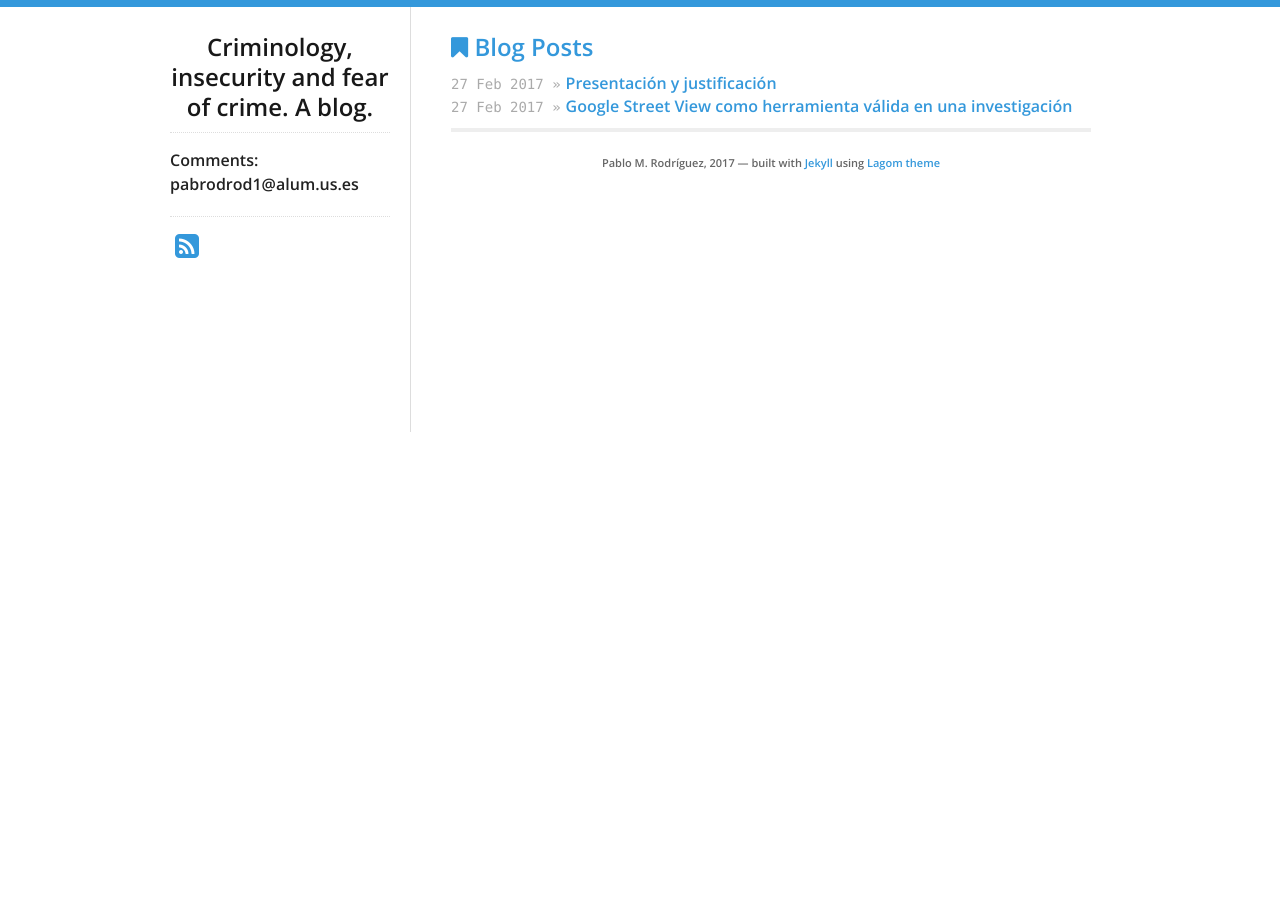
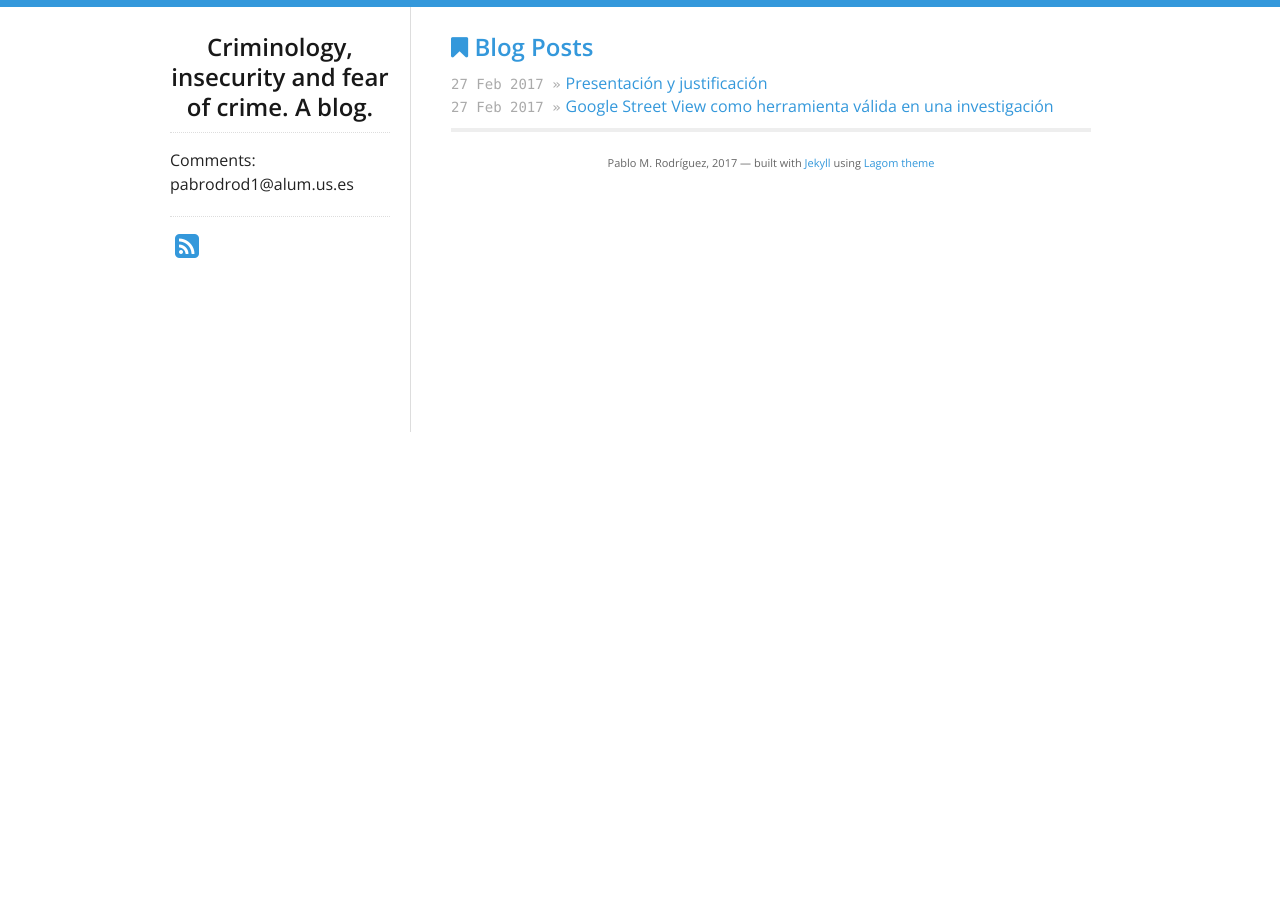
Before and after one commit to fearofcrime/fearofcrime.github.io, a Jekyll site: the page built from index.html, in a window 1280 px wide. Built offline with Jekyll 4.4.1, drawn with Linux system fonts in a browser that asks for light colours; nearby versions of some CDN libraries.

Commit message:
Update default.html

```diff
--- a/_layouts/default.html
+++ b/_layouts/default.html
@@ -12,7 +12,7 @@
   <meta name="description" content="The blog of {{ site.data.theme.name }}" />
   <link rel="canonical" href="{{ site.url }}{{ page.url | replace:'index.html','' }}" />
 
-  <link href="//fonts.googleapis.com/css?family=Open+Sans:600,800" rel="stylesheet" type="text/css">
+  <link href="//fonts.googleapis.com/css?family=Open+Sans:400,600" rel="stylesheet" type="text/css">
   <link rel="shortcut icon" href="/favicon.png">
   <link rel="alternate" type="application/atom+xml" title="{{ site.data.theme.name }}" href="{{site.url}}/atom.xml" />
 
```
